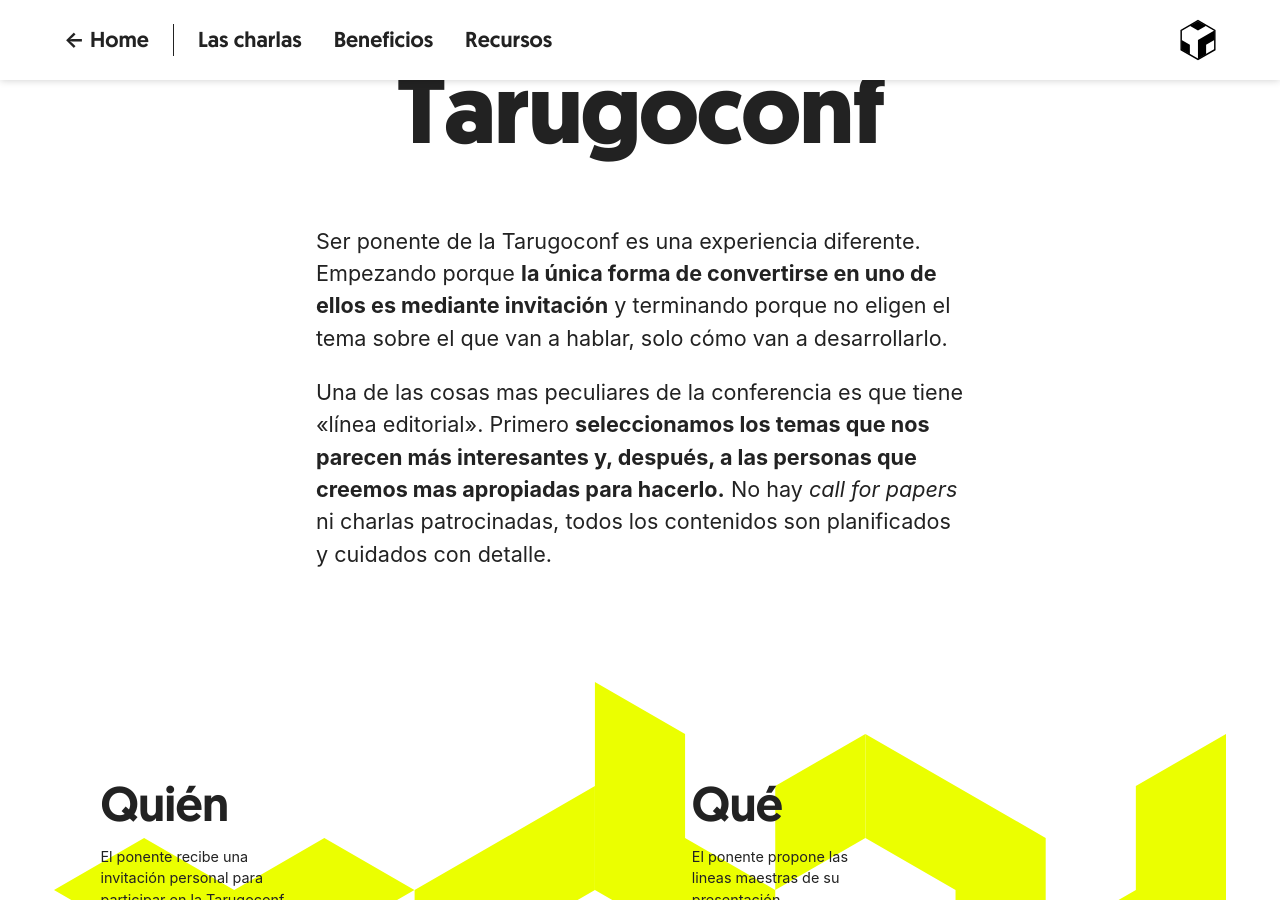
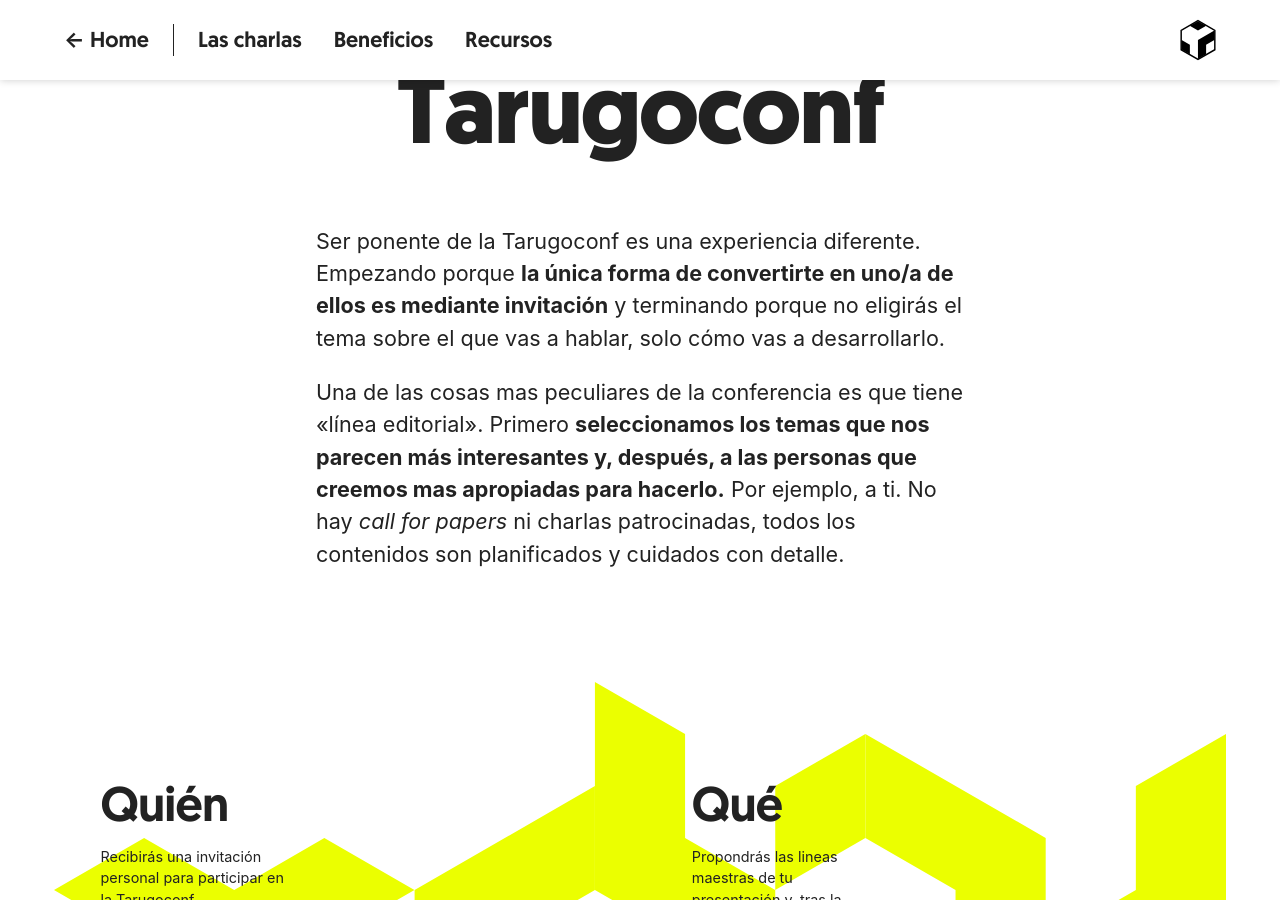
Before and after one commit to tarugoconf/tarugo22, a Jekyll site: the page built from speakers.html, in a window 1280 px wide and 900 px high, scrolled down 315 px. Built offline with Jekyll 4.4.1, drawn with Linux system fonts in a browser that asks for light colours; some of the changed text lies outside the part shown.

Commit message:
Modificación de speakers.html para que todo el copy esté redactado en segunda persona no en tercera

```diff
--- a/speakers.html
+++ b/speakers.html
@@ -19,19 +19,19 @@
 header:
   title: 'Ser speaker en la Tarugoconf'
   intro: |
-    Ser ponente de la Tarugoconf es una experiencia diferente. Empezando porque **la única forma de convertirse en uno de ellos es mediante invitación** y terminando porque no eligen el tema sobre el que van a hablar, solo cómo van a desarrollarlo.
+    Ser ponente de la Tarugoconf es una experiencia diferente. Empezando porque **la única forma de convertirte en uno/a de ellos es mediante invitación** y terminando porque no eligirás el tema sobre el que vas a hablar, solo cómo vas a desarrollarlo.
 
-    Una de las cosas mas peculiares de la conferencia es que tiene «línea editorial». Primero **seleccionamos los temas que nos parecen más interesantes y, después, a las personas que creemos mas apropiadas para hacerlo.** No hay *call for papers* ni charlas patrocinadas, todos los contenidos son planificados y cuidados con detalle.
+    Una de las cosas mas peculiares de la conferencia es que tiene «línea editorial». Primero **seleccionamos los temas que nos parecen más interesantes y, después, a las personas que creemos mas apropiadas para hacerlo.** Por ejemplo, a ti. No hay *call for papers* ni charlas patrocinadas, todos los contenidos son planificados y cuidados con detalle.
 
 highlights:
 - title: Quién
-  description: El ponente recibe una invitación personal para participar en la Tarugoconf.
+  description: Recibirás una invitación personal para participar en la Tarugoconf.
 - title: Por qué
-  description: Si acepta, se consensuan la motivación y el objetivo de la charla.
+  description: Si aceptas, nos reuniremos para explicarte el objetivo de tu charla y consensuar la visión de la misma.
 - title: Qué
-  description: El ponente propone las lineas maestras de su presentación.
+  description: Propondrás las lineas maestras de tu presentación y, tras la propuesta, se confirmará tu ponencia.
 - title: Cómo
-  description: Se confirma la ponencia y se ayuda al ponente a desarrollar la misma.
+  description: Si lo deseas, te ayudaremos con el *storytelling* y el diseño de la presentación para que esta sea PERFECTA.
 
 image:
   src: img/speaker
```
